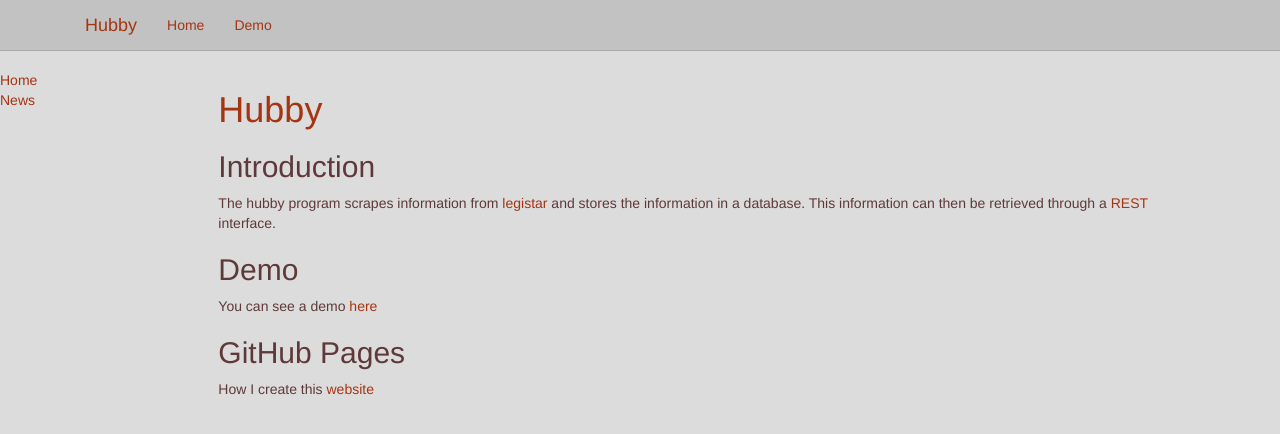
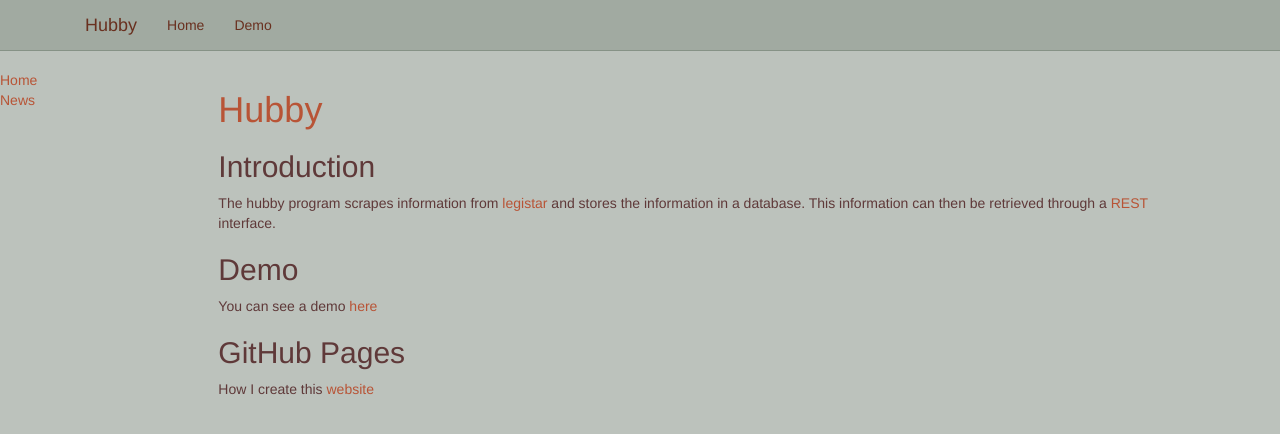
Before and after one commit to umeboshi2/hubby, a website: page index.html in a window 1280 px wide. Shown: the top 434 px of the page. Drawn offline with Linux system fonts and the light colour scheme.

Commit message:
updated styles

```diff
--- a/sass/partials/_basecolors.scss
+++ b/sass/partials/_basecolors.scss
@@ -1,16 +1,36 @@
 @import "partials/X11colors";
 
 //$primary-color: lighten($color-salmon1, 50%);
-$primary-color: $color-WhiteSmoke;
+$primary-color: desaturate($color-cornsilk, 60%);
 
-//$secondary-color: lighten($color-salmon1, 30%);
+//good
+$primary-color: desaturate($color-bisque, 60%);
 $secondary-color: $color-salmon2;
+$text-color: darken($color-RosyBrown, 35%);
+
+// ok
+$primary-color: desaturate($color-MistyRose, 80%);
+$secondary-color: $color-salmon2;
+$text-color: darken($color-RosyBrown, 35%);
+
+// good
+$primary-color: desaturate($color-BlanchedAlmond, 80%);
+$secondary-color: $color-salmon2;
+$text-color: darken($color-RosyBrown, 35%);
+
+// good
+$primary-color: $color-LavenderBlush3;
+$secondary-color: $color-salmon3;
+$text-color: darken($color-RosyBrown, 35%);
+
+// good
+$primary-color: lighten(desaturate($color-DarkSeaGreen, 20%), 20%);
+$secondary-color: $color-salmon3;
+$text-color: darken($color-RosyBrown, 35%);
+
 
 
 $background-color: darken($primary-color, 10%);
-$text-color: darken($color-brown3, 30%);
-$text-color: darken($color-RosyBrown, 35%);
-
 $button-background-color: darken($background-color, 15%);
 
 /* for bootstrap */
@@ -30,7 +50,7 @@ $brand-info:            #5bc0de;
 // Links
 // -------------------------
 
-$link-color:            darken($secondary-color, 30%);
+$link-color:            darken($secondary-color, 10%);
 $link-hover-color:      darken($link-color, 15%);
 
 // Typography
@@ -72,7 +92,7 @@ $navbar-default-bg: darken($background-color, 10%);
 $navbar-default-border: darken($navbar-default-bg, 10%);
 
 // Navbar links
-$navbar-default-link-color:                $link-color;
+$navbar-default-link-color:                darken($link-color, 20%);
 $navbar-default-link-hover-color:          $link-hover-color;
 $navbar-default-link-hover-bg:             transparent;
 $navbar-default-link-active-color:         #555;
```
Also changed, not shown: stylesheets/bootstrap-custom.css, stylesheets/jqueryui.css, stylesheets/screen.css.
